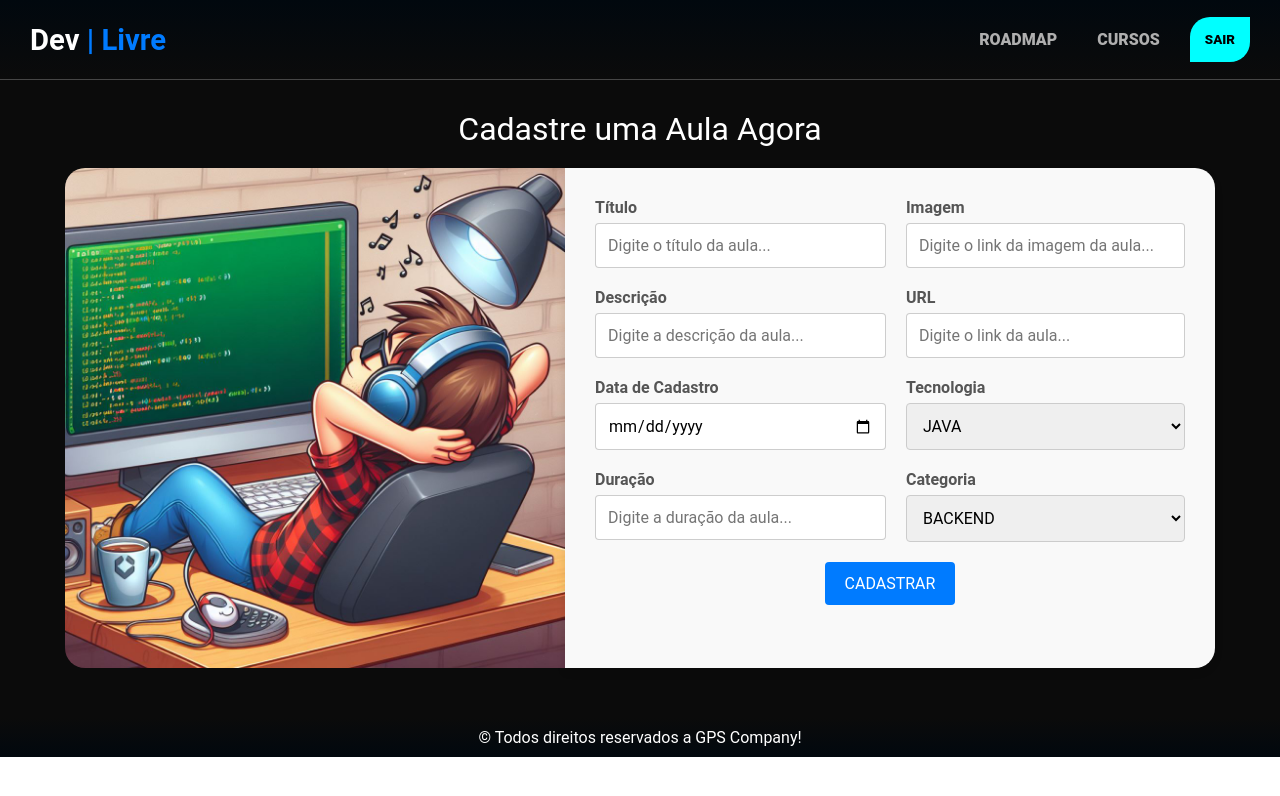
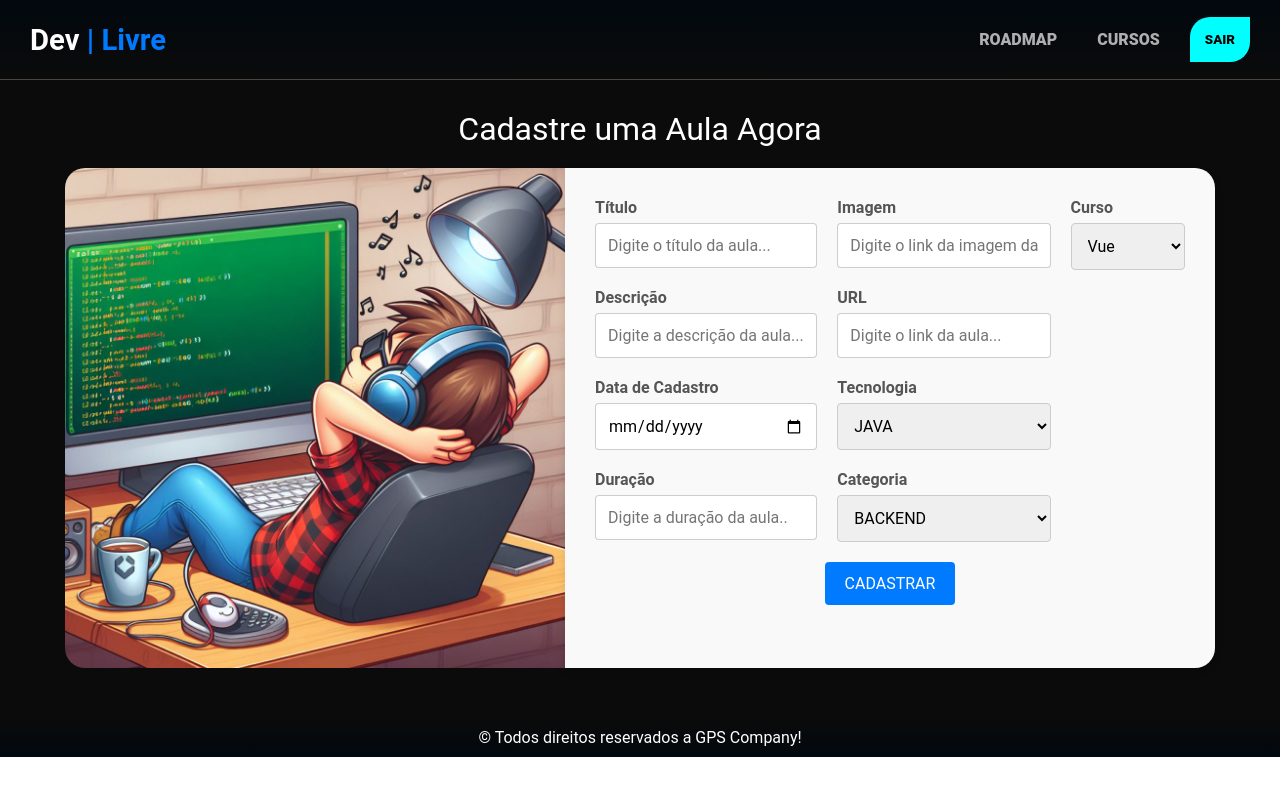
Before and after one commit to AndrewGPFranco/FE_TIv2, a Vue app: page /admin/cadastro/aula in a window 1280 px wide. Shown: the top 796 px of the page. Built offline with nearby package versions, Linux system fonts and the light colour scheme; sample sign-in values are in the browser's storage; a web font is replaced by a local one.

Commit message:
adicionado novo campo necessário para cadastrar aula

```diff
--- a/src/pages/cadastrarAula.vue
+++ b/src/pages/cadastrarAula.vue
@@ -62,9 +62,18 @@
                                 </select>
                             </div>
                         </div>
+                        <div>
+                            <label class="label" id="labelCurso" for="curso">Curso</label>
+                            <select class="select" name="curso" v-model="curso" required>
+                                <option value="Curso de Vue">Vue</option>
+                                <option value="Curso de Java" selected>Java</option>
+                                <option value="Curso de Typescript">Typescript</option>
+                                <option value="Curso de SQL">SQL</option>
+                                <option value="Curso de Diversos">Diversos</option>
+                            </select>
+                        </div>
                     </div>
                     <div class="containerButton">
-
                         <div>
                             <button class="submit" type="submit">Cadastrar</button>
                         </div>
@@ -96,6 +105,7 @@ export default {
             url: "",
             tech: 'JAVA',
             categoria: 'BACKEND',
+            curso: 'Curso de Vue',
             sucess: false,
             error: false
         }
@@ -110,10 +120,20 @@ export default {
                 imagem: this.imagem,
                 url: this.url,
                 tech: this.tech,
-                categoria: this.categoria
+                categoria: this.categoria,
+                curso: this.curso
             }
 
-            if (this.titulo === '' || this.descricao === '' || this.cadastro === '' || this.duracao === '' || this.imagem === '' || this.url === '' || this.tech === '' || this.categoria === '') {
+            if (this.titulo === '' ||
+                this.descricao === '' ||
+                 this.cadastro === '' ||
+                  this.duracao === '' ||
+                   this.imagem === '' ||
+                    this.url === '' ||
+                     this.tech === '' ||
+                      this.categoria === '' ||
+                      this.curso === ''
+                    ) {
                 return;
             }
 
@@ -132,6 +152,7 @@ export default {
                     this.url = '';
                     this.tech = 'JAVA';
                     this.categoria = 'BACKEND';
+                    this.curso = 'Curso de Vue'
                     this.result(true)
                 })
                 .catch((error) => {
```
